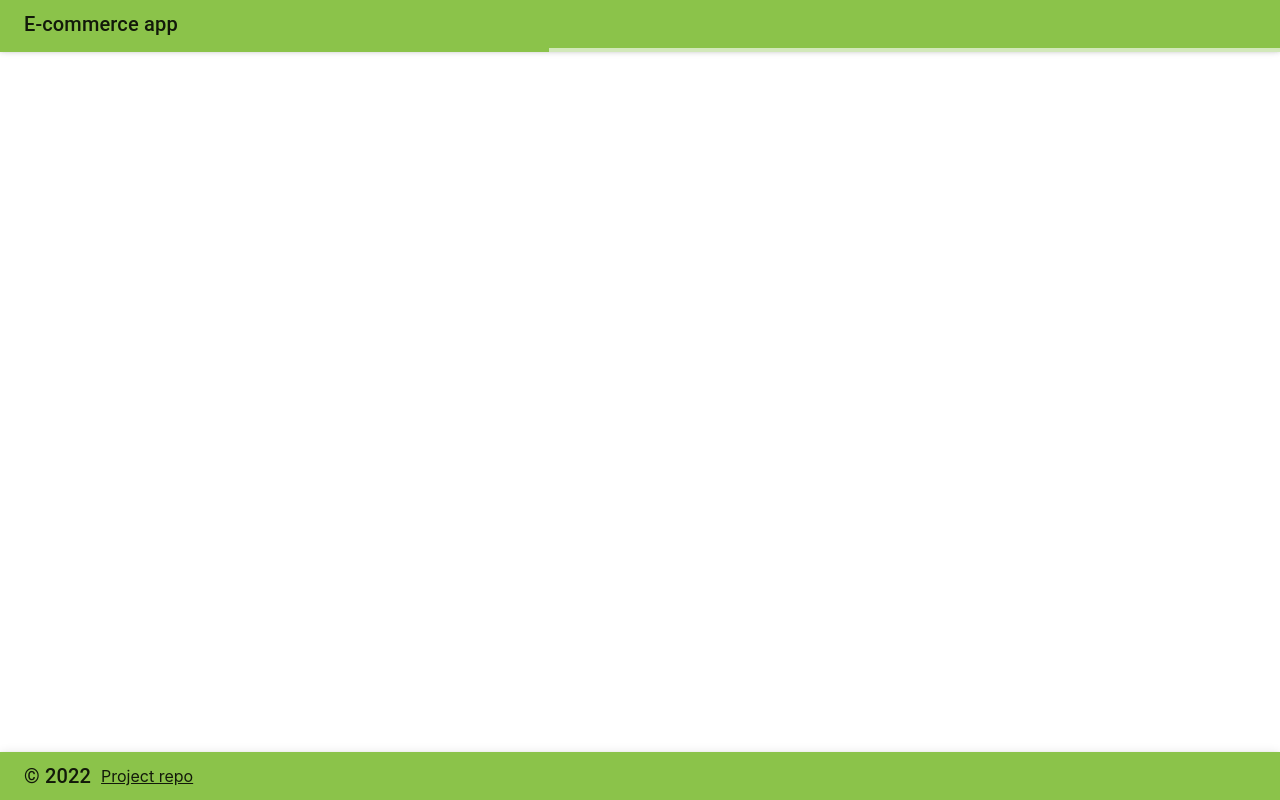
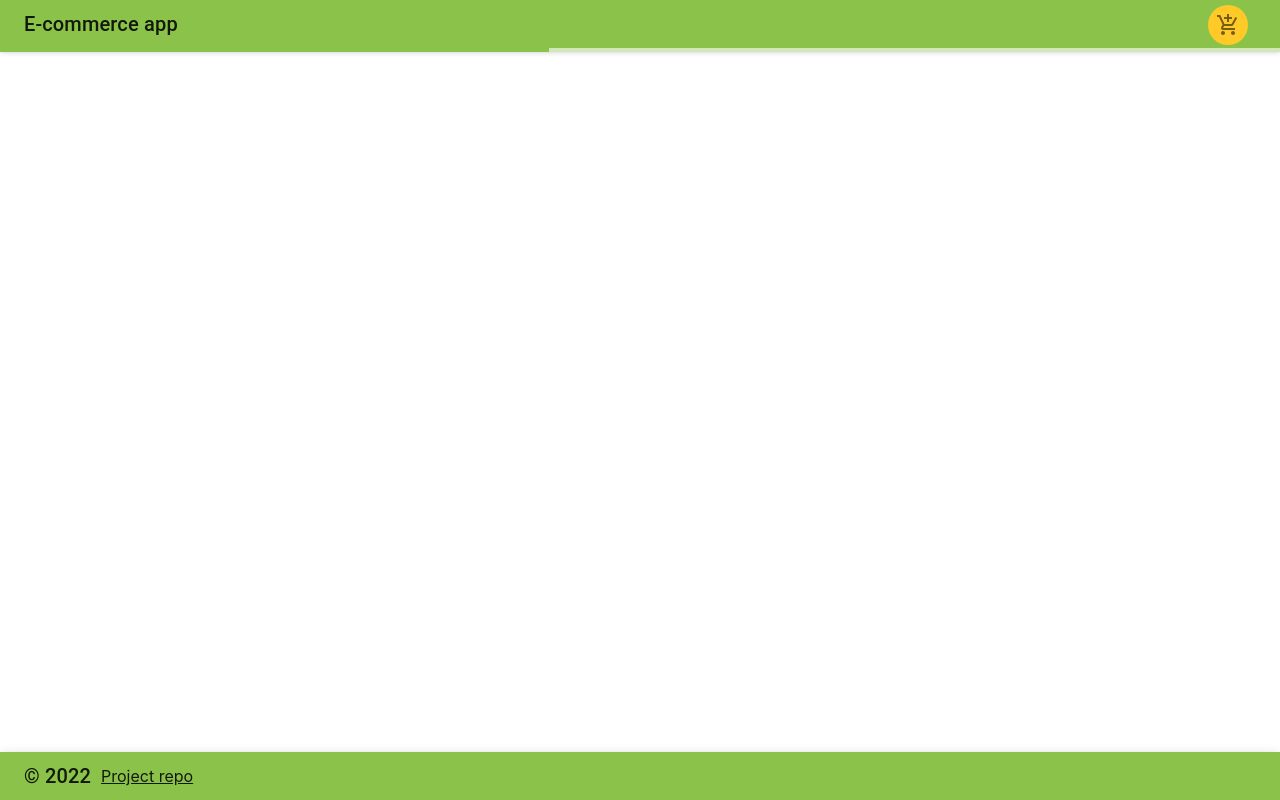
Before and after one commit to StarkovSergey/e-commerce-app, a React (Create React App) app: page / in a window 1280 px wide. Built offline with nearby package versions, Linux system fonts and the light colour scheme; no server answers.

Commit message:
feat: add Cart component

```diff
--- /dev/null
+++ b/src/components/Cart.jsx
@@ -0,0 +1,27 @@
+import React from 'react'
+import IconButton from '@mui/material/IconButton'
+import ShoppingCartIcon from '@mui/icons-material/AddShoppingCart';
+import { Badge, styled } from '@mui/material'
+
+
+export const Cart = ({quantity = 0}) => {
+
+  return (
+    <div className="cart">
+      <IconButton aria-label="cart">
+        <StyledBadge badgeContent={quantity} color="warning" >
+          <ShoppingCartIcon />
+        </StyledBadge>
+      </IconButton>
+    </div>
+  )
+}
+
+const StyledBadge = styled(Badge)(({ theme }) => ({
+  '& .MuiBadge-badge': {
+    right: -3,
+    top: 13,
+    border: `2px solid ${theme.palette.background.paper}`,
+    padding: '0 4px',
+  },
+}));
--- a/src/components/Header.jsx
+++ b/src/components/Header.jsx
@@ -1,16 +1,15 @@
 import React from 'react'
-import AppBar from '@mui/material/AppBar';
-import Toolbar from '@mui/material/Toolbar';
-import Typography from '@mui/material/Typography';
-import IconButton from '@mui/material/IconButton';
-import MenuIcon from '@mui/icons-material/Menu';
+import AppBar from '@mui/material/AppBar'
+import Toolbar from '@mui/material/Toolbar'
+import Typography from '@mui/material/Typography'
+import { Cart } from './Cart'
 
 
 export const Header = () => {
   return (
     <header>
       <AppBar position="static">
-        <Toolbar variant="dense">
+        <Toolbar variant="dense" sx={{justifyContent: "space-between"}}>
           <Typography variant="h6" color="inherit" component="div">
             E-commerce app
           </Typography>
--- a/src/components/Shop.jsx
+++ b/src/components/Shop.jsx
@@ -3,10 +3,12 @@ import { Container } from '@mui/material'
 import { shopAPI } from '../api/api'
 import { Preloader } from './Preloader'
 import { GoodsList } from './GoodsList'
+import { Cart } from './Cart'
 
 export const Shop = () => {
   const [goods, setGoods] = useState([])
   const [loading, setLoading] = useState(true)
+  const [order, setOrder] = useState([])
 
   // getGoods
   useEffect(() => {
@@ -20,6 +22,7 @@ export const Shop = () => {
 
   return (
     <main>
+      <Cart quantity={order.quantity}/>
       {loading
         ? <Preloader/>
         : <Container sx={{paddingTop: "30px"}}>
--- a/src/index.css
+++ b/src/index.css
@@ -49,3 +49,21 @@ ul {
   height: 100%;
   object-fit: contain;
 }
+
+.cart {
+  position: fixed;
+  bottom: 10px;
+  right: 10px;
+
+  z-index: 5;
+  background-color: #ffca28;
+  border-radius: 50%;
+}
+
+@media (min-width: 600px) {
+  .cart {
+    top: 5px;
+    right: 2rem;
+    bottom: auto;
+  }
+}
```
